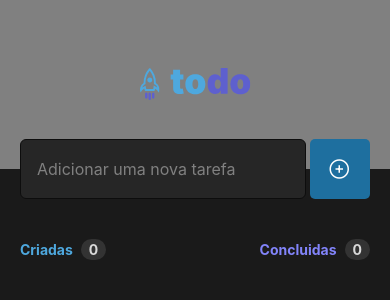
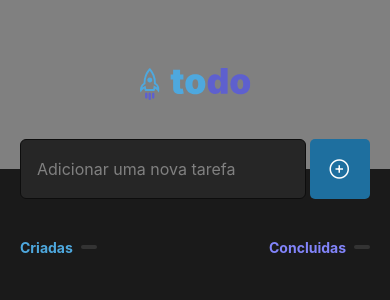
Before and after one commit to lucas-linard/To-do-list, a React Native app: screen / in a window 390 px wide. Shown: the top 300 px of the page. Built offline with nearby package versions, Linux system fonts and the light colour scheme.

Commit message:
typed props and counter is now dynamic

```diff
--- a/src/components/TaskSwitch/index.tsx
+++ b/src/components/TaskSwitch/index.tsx
@@ -3,19 +3,24 @@ import { styles } from "./styles";
 import theme from "../../theme";
 import { Counter } from "../Counter";
 
+type Props = {
+  Created: number;
+  Completed: number;
+}
 
-export function TaskSwitch() {
+export function TaskSwitch(props: Props) {
     const textColor = theme.PRODUTO;
+
   return (
     <View style={styles.container}>
       <TouchableOpacity style={styles.button}>
         <Text style={[styles.mainText,{color: textColor.BLUE}]}>Criadas</Text>
-        <Counter value={0}/>
+        <Counter value={props.Created}/>
       </TouchableOpacity>
 
       <TouchableOpacity style={styles.button}>
         <Text style={[styles.mainText,{color: textColor.PURPLE}]}>Concluidas</Text>
-        <Counter value={0}/>
+        <Counter value={props.Completed}/>
       </TouchableOpacity>
     </View>
   );
```
